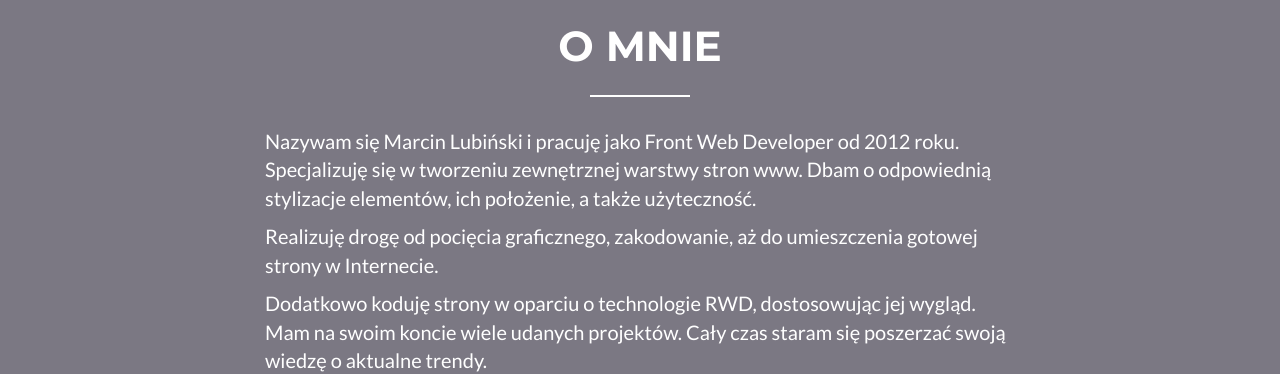
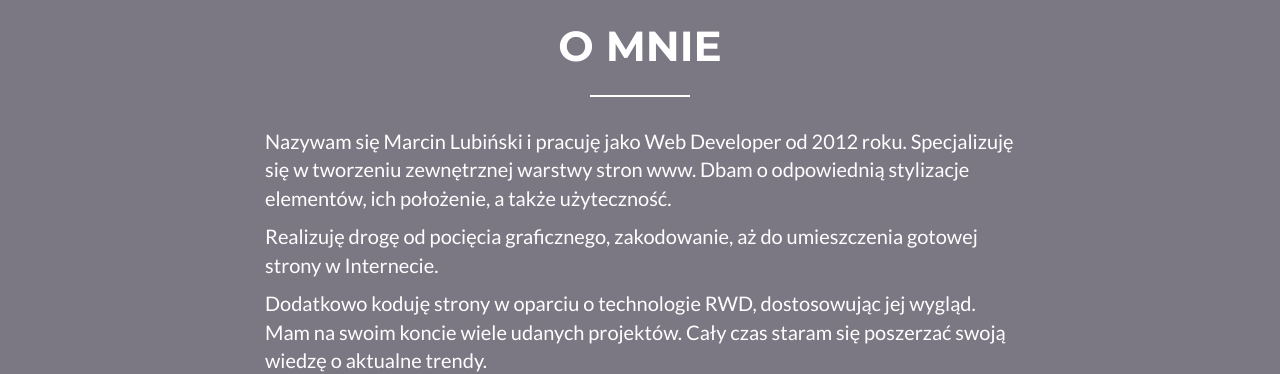
Before and after one commit to marcinlubinski/marcinlubinski.github.io, a website: page index.html in a window 1280 px wide. Shown: the part 1760-2134 px from the top of the page. Drawn offline with nearby package versions, Linux system fonts and the light colour scheme.

Commit message:
Update opisu

```diff
--- a/index.html
+++ b/index.html
@@ -172,7 +172,7 @@
             </div>
             <div class="row">
                 <div class="col-lg-8 col-lg-offset-2">
-                    <p>Nazywam się Marcin Lubiński i pracuję jako Front Web Developer od 2012 roku. Specjalizuję się w tworzeniu zewnętrznej warstwy stron www. Dbam o odpowiednią stylizacje elementów, ich położenie, a także użyteczność. </p>
+                    <p>Nazywam się Marcin Lubiński i pracuję jako Web Developer od 2012 roku. Specjalizuję się w tworzeniu zewnętrznej warstwy stron www. Dbam o odpowiednią stylizacje elementów, ich położenie, a także użyteczność. </p>
                     <p>Realizuję drogę od pocięcia graficznego, zakodowanie, aż do umieszczenia gotowej strony w Internecie.</p><p> Dodatkowo koduję strony w oparciu o technologie RWD, dostosowując jej wygląd. Mam na swoim koncie wiele udanych projektów. Cały czas staram się poszerzać swoją wiedzę o aktualne trendy.</p>
                 </div>
                 <div class="col-lg-8 col-lg-offset-2 text-center">
```
